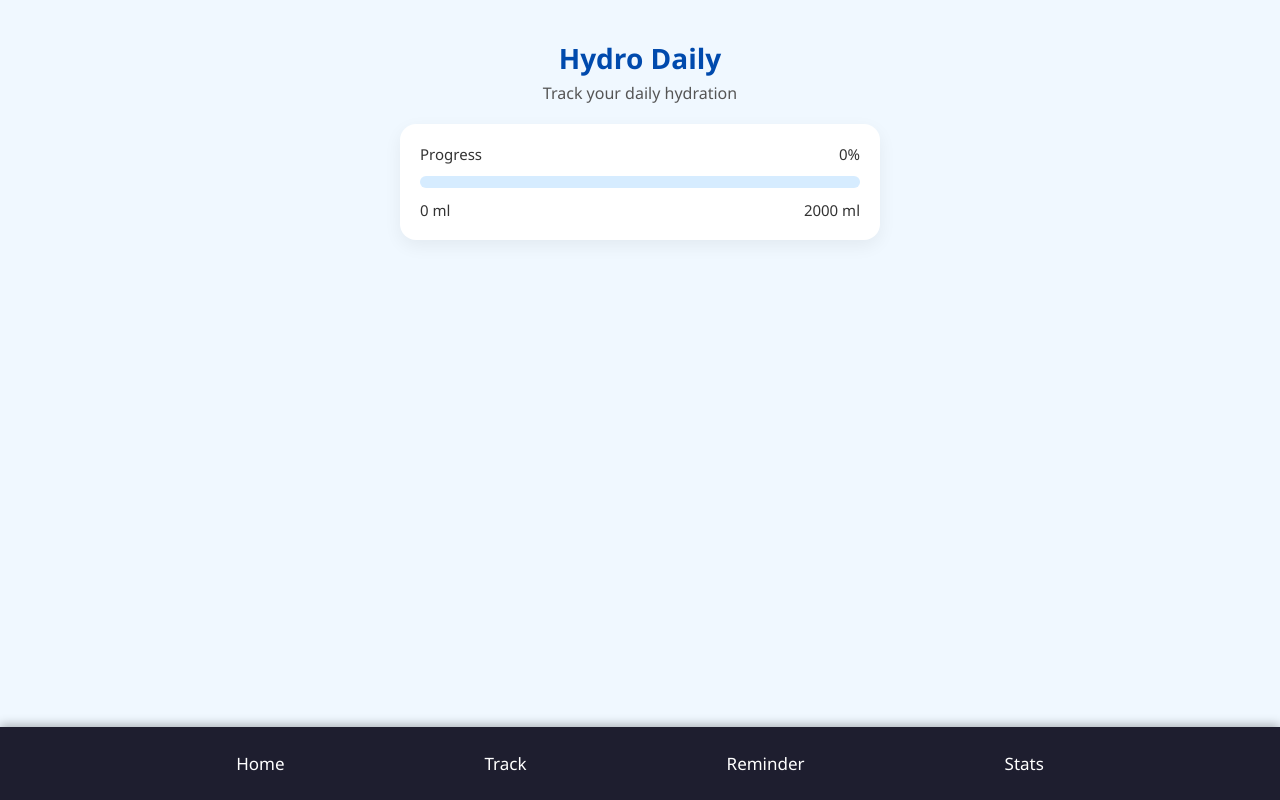
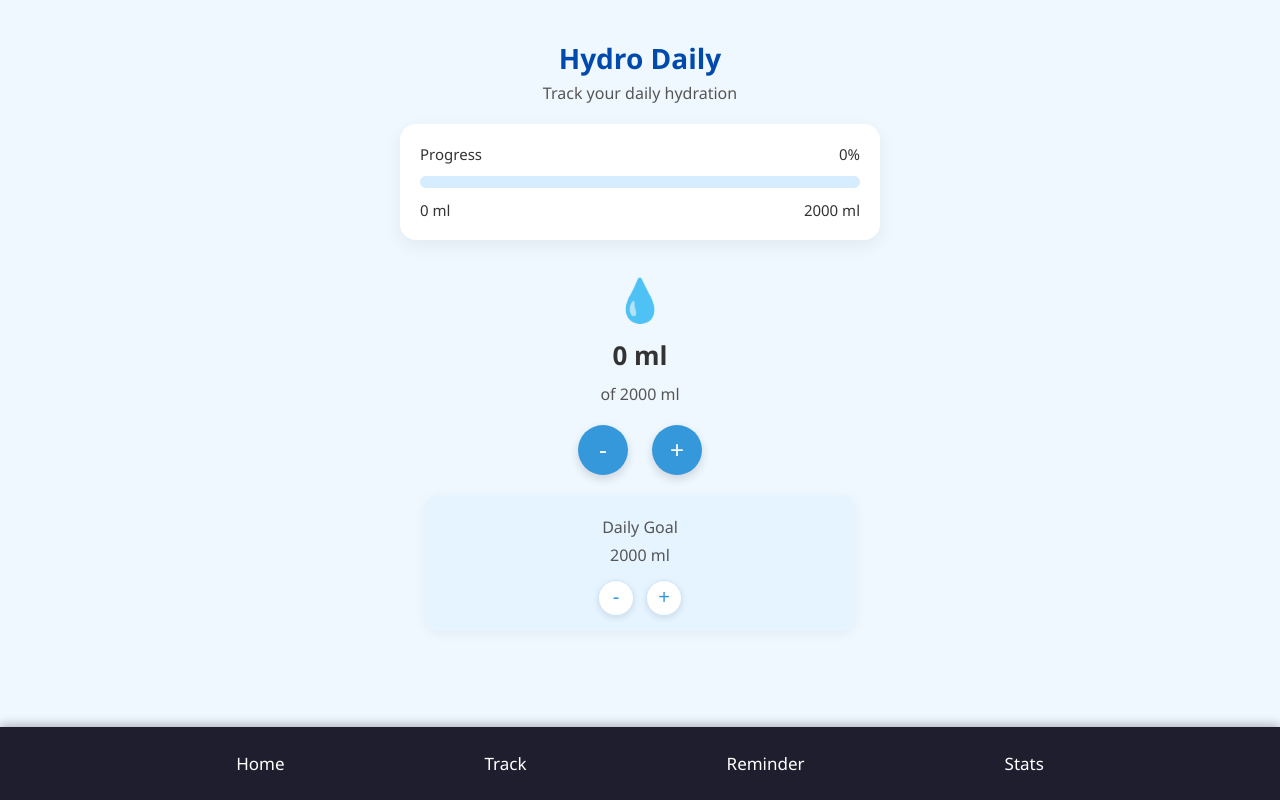
Before and after one commit to bhavay009/hydration-Tracker-project-, a React (Vite) app in the folder hydration-tracker/: page / in a window 1280 px wide. Built offline with nearby package versions, Linux system fonts and the light colour scheme.

Commit message:
home page goal part

```diff
--- a/hydration-tracker/src/pages/Home.css
+++ b/hydration-tracker/src/pages/Home.css
@@ -56,3 +56,70 @@ p {
   height: 100%;
   transition: width 0.4s ease-in-out;
 }
+
+.drop {
+  font-size: 42px;
+  margin: 10px 0;
+  color: #3498db;
+}
+
+h2 {
+  font-size: 26px;
+  margin: 10px 0;
+  font-weight: bold;
+}
+
+.btns {
+  margin: 20px 0;
+}
+
+.btns button {
+  width: 50px;
+  height: 50px;
+  font-size: 24px;
+  margin: 0 12px;
+  border-radius: 50%;
+  border: none;
+  background: #3498db;
+  color: white;
+  box-shadow: 0 4px 10px rgba(0, 0, 0, 0.15);
+  cursor: pointer;
+  transition: transform 0.2s;
+}
+
+.btns button:active {
+  transform: scale(0.9);
+}
+
+.goal {
+  background: #e6f4ff;
+  padding: 15px;
+  border-radius: 14px;
+  max-width: 400px;
+  margin: 0 auto 60px;
+  box-shadow: 0 3px 12px rgba(0, 0, 0, 0.05);
+}
+
+.goal p {
+  margin: 6px;
+  font-weight: 500;
+  font-size: 16px;
+}
+
+.goal button {
+  width: 36px;
+  height: 36px;
+  margin: 8px 6px 0;
+  font-size: 20px;
+  border-radius: 50%;
+  border: none;
+  background: white;
+  color: #3498db;
+  border: 1px solid #cde7fd;
+  box-shadow: 0 2px 6px rgba(0, 0, 0, 0.1);
+  cursor: pointer;
+}
+
+.goal button:active {
+  transform: scale(0.92);
+}
--- a/hydration-tracker/src/pages/Home.jsx
+++ b/hydration-tracker/src/pages/Home.jsx
@@ -1,5 +1,5 @@
-import React, { useState } from 'react';
-import './Home.css';
+import React, { useState } from "react";
+import "./Home.css";
 
 const Home = () => {
   const [intake, setIntake] = useState(0);
@@ -24,6 +24,25 @@ const Home = () => {
           <span>{goal} ml</span>
         </div>
       </div>
+      <div className="drop">💧</div>
+      <h2>{intake} ml</h2>
+      <p>of {goal} ml</p>
+
+      <div className="btns">
+        <button onClick={() => setIntake(Math.max(intake - 250, 0))}>-</button>
+        <button onClick={() => setIntake(Math.min(intake + 250, goal))}>
+          +
+        </button>
+      </div>
+
+      <div className="goal">
+        <p>Daily Goal</p>
+        <p>{goal} ml</p>
+        <button onClick={() => setGoal(goal > 100 ? goal - 100 : 100)}>
+          -
+        </button>
+        <button onClick={() => setGoal(goal + 100)}>+</button>
+      </div>
     </div>
   );
 };
```
